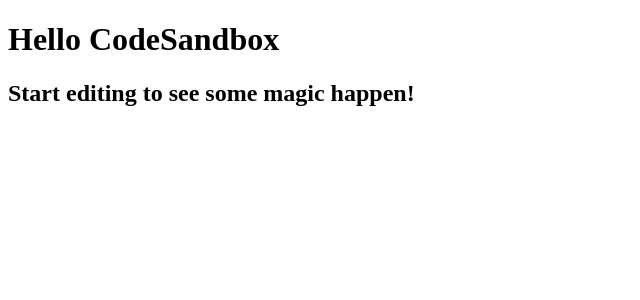
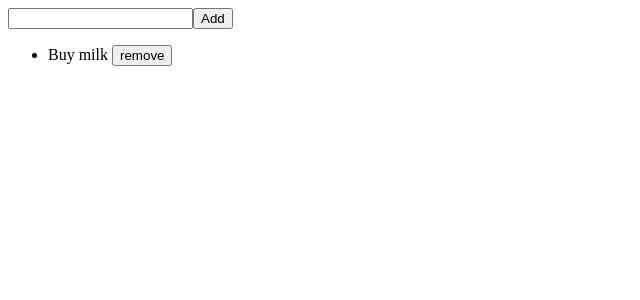
Before and after one commit to dfreire/codeZoid-001, a React (Create React App) app: page / in a window 1280 px wide. Shown: the top 300 px of the page, without its empty margins (0-640 px from the left). Built offline with nearby package versions, Linux system fonts and the light colour scheme.

Commit message:
using local state

```diff
--- /dev/null
+++ b/src/App.jsx
@@ -0,0 +1,48 @@
+import React from "react";
+import uuid from "uuid/v4";
+
+class App extends React.Component {
+  state = {
+    todos: [
+      {
+        id: uuid(),
+        title: "Buy milk"
+      }
+    ],
+    newTitle: ""
+  };
+
+  addTodo = () => {
+    const { todos, newTitle } = this.state;
+    this.setState({
+      todos: [...todos, { id: uuid(), title: newTitle }],
+      newTitle: ""
+    });
+  };
+
+  render() {
+    const { todos, newTitle } = this.state;
+
+    return (
+      <div>
+        <div>
+          <input
+            type="text"
+            value={newTitle}
+            onChange={evt => this.setState({ newTitle: evt.target.value })}
+          />
+          <button onClick={this.addTodo}>Add</button>
+        </div>
+        <ul>
+          {todos.map(todo => (
+            <li>
+              {todo.title} <button>remove</button>
+            </li>
+          ))}
+        </ul>
+      </div>
+    );
+  }
+}
+
+export default App;
--- a/src/components/App.jsx
+++ /dev/null
@@ -1 +0,0 @@
-const App = () => <h1>Hello</h1>;
--- a/src/index.js
+++ b/src/index.js
@@ -1,16 +1,7 @@
 import React from "react";
 import ReactDOM from "react-dom";
 
-import "./styles.css";
-
-function App() {
-  return (
-    <div className="App">
-      <h1>Hello CodeSandbox</h1>
-      <h2>Start editing to see some magic happen!</h2>
-    </div>
-  );
-}
+import App from "./App";
 
 const rootElement = document.getElementById("root");
 ReactDOM.render(<App />, rootElement);
```
Also changed, not shown: package.json (+3 -7 lines), src/components/Button.jsx (deleted), src/components/Filter.jsx (deleted), src/components/Input.jsx (deleted), src/components/List.jsx (deleted), src/components/ListItem.jsx (deleted), src/styles.css (deleted).
